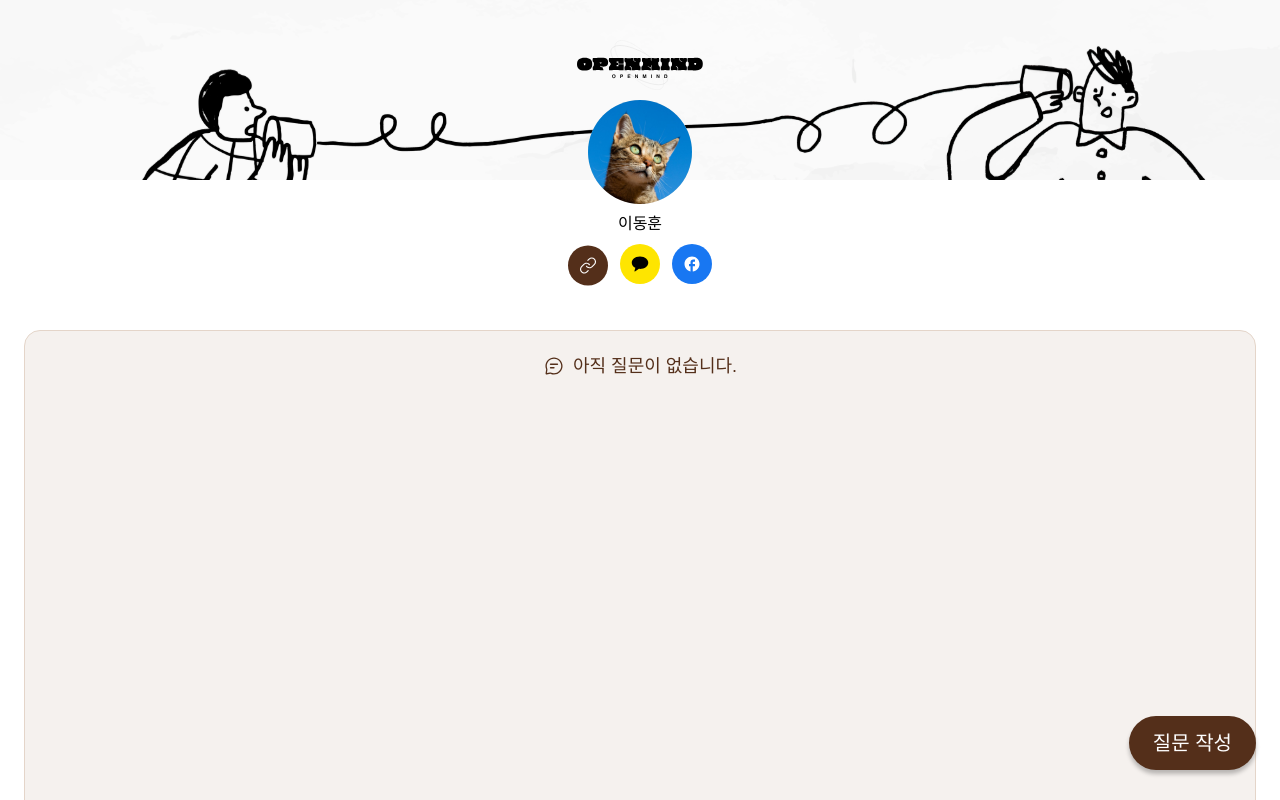
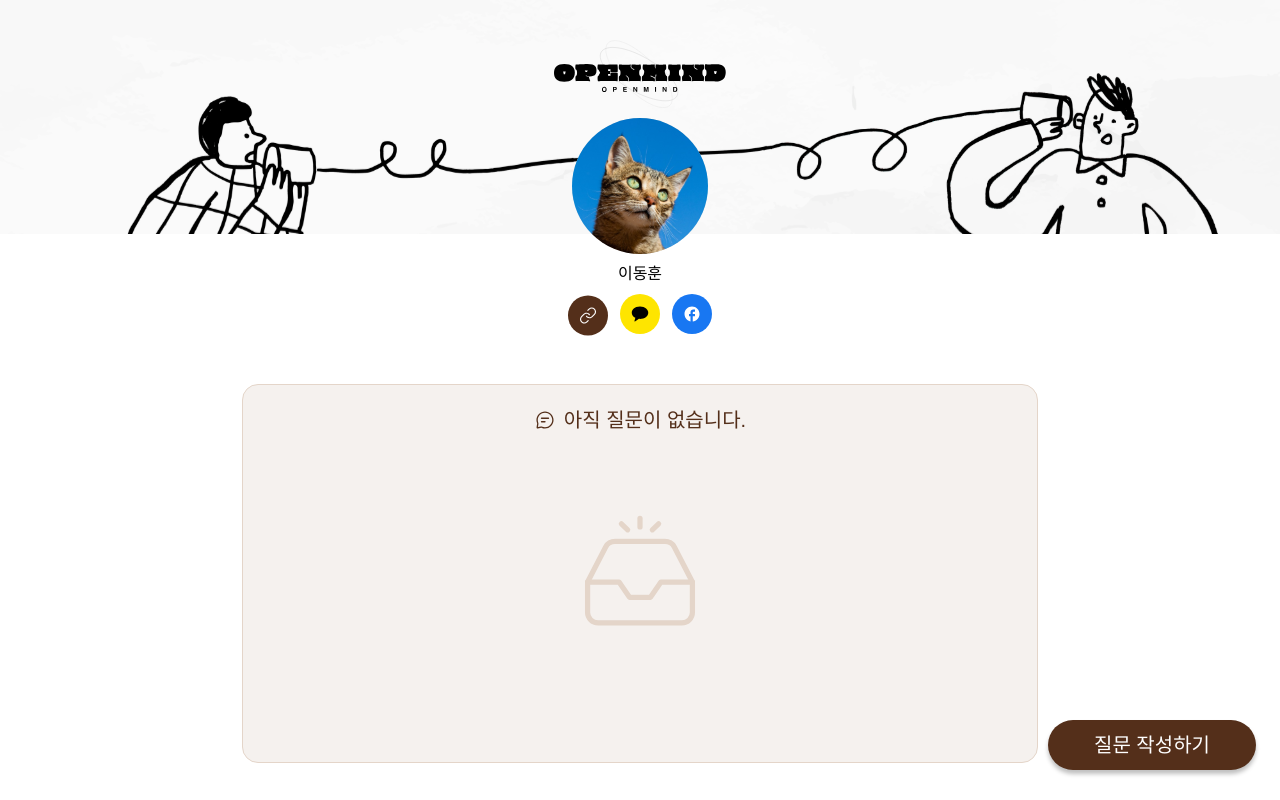
Before and after one commit to Codeit-Sprint-Part-2-Team-6/Open-Mind, a React (Create React App) app: page /post in a window 1280 px wide. Shown: the top 800 px of the page. Built offline with nearby package versions, Linux system fonts and the light colour scheme; a web font is replaced by a local one.

Commit message:
feat: 페이지 내 반응형 스타일 구현
- 헤더, 컨테이너, 버튼 및 모달 모두 반응형 스타일 구현

```diff
--- a/src/pages/FeedDetail/CreateQuestionModal.jsx
+++ b/src/pages/FeedDetail/CreateQuestionModal.jsx
@@ -8,7 +8,7 @@ const ModalOverlay = styled.div`
   left: 0;
   right: 0;
   bottom: 0;
-  padding: 0 24px;
+  margin: 0 auto;
   background-color: rgba(0, 0, 0, 0.5);
   display: flex;
   align-items: center;
@@ -17,7 +17,7 @@ const ModalOverlay = styled.div`
 `;
 
 const ModalContainer = styled.div`
-  width: 100%;
+  width: fit-content;
   display: flex;
   flex-direction: column;
   background: white;
@@ -75,10 +75,11 @@ const ReceiverNickname = styled.p`
 `;
 
 const QuestionTextArea = styled.textarea`
-  width: 100%;
+  width: 280px;
   height: 358px;
   padding: 16px;
   border: none;
+  background-color: ${(props) => props.theme.gray[20]};
   outline-color: ${(props) => props.theme.gray[20]};
   transition: outline-color 0.2s ease;
   font-family: Pretendard-Regular;
@@ -96,6 +97,11 @@ const QuestionTextArea = styled.textarea`
   &:focus {
     outline-color: ${(props) => props.theme.gray[50]};
     border-radius: 8px;
+  }
+
+  @media (${({ theme }) => theme.typography.device.tabletMn}) {
+    height: 180px;
+    width: 532px;
   }
 `;
 
--- a/src/pages/FeedDetail/FeedDetailPage.jsx
+++ b/src/pages/FeedDetail/FeedDetailPage.jsx
@@ -11,6 +11,14 @@ const Main = styled.main`
   align-items: center;
   padding: 0 24px;
   margin-top: 150px;
+
+  @media (${({ theme }) => theme.typography.device.tabletMn}) {
+    padding: 0 32px;
+  }
+
+  @media (${({ theme }) => theme.typography.device.laptopMn}) {
+    padding: 0 242px;
+  }
 `;
 
 const QuestionsContainer = styled.div`
@@ -26,6 +34,10 @@ const QuestionsContainer = styled.div`
   border: 1px solid ${(props) => props.theme.brown[20]};
   border-radius: 16px;
   position: relative;
+
+  @media (${({ theme }) => theme.typography.device.tabletMn}) {
+    aspect-ratio: ${(props) => (props.isNoQuestion ? null : 2.1)};
+  }
 `;
 
 const QuestionCounterContainer = styled.div`
@@ -42,6 +54,10 @@ const QuestionIcon = styled.img`
 const QuestionCountText = styled.p`
   font-size: ${(props) => props.theme.typography.body2.fontSize};
   color: ${(props) => props.theme.brown[40]};
+
+  @media (${({ theme }) => theme.typography.device.tabletMn}) {
+    font-size: ${(props) => props.theme.typography.body1Bold.fontSize};
+  }
 `;
 
 const NoQuestionImage = styled.img`
@@ -49,10 +65,15 @@ const NoQuestionImage = styled.img`
   top: 50%;
   left: 50%;
   transform: translate(-50%, -50%);
+
+  @media (${({ theme }) => theme.typography.device.tabletMn}) {
+    width: 150px;
+    height: 154px;
+  }
 `;
 
 const CreateQuestionBtn = styled.button`
-  position: absolute;
+  position: fixed;
   bottom: 30px;
   right: 24px;
   font-size: ${(props) => props.theme.typography.body1.fontSize};
@@ -64,6 +85,19 @@ const CreateQuestionBtn = styled.button`
   box-shadow: ${(props) => props.theme.shadows['medium']};
   line-height: 26px;
   cursor: pointer;
+
+  &::after {
+    content: '질문 작성';
+  }
+
+  @media (${(props) => props.theme.typography.device.tabletMn}) {
+    width: 208px;
+    padding: 12px 24px;
+
+    &::after {
+      content: '질문 작성하기';
+    }
+  }
 `;
 
 function FeedDetailPage() {
@@ -103,7 +137,7 @@ function FeedDetailPage() {
             </>
           )}
         </QuestionsContainer>
-        <CreateQuestionBtn onClick={handleOpenModal}>질문 작성</CreateQuestionBtn>
+        <CreateQuestionBtn onClick={handleOpenModal} />
 
         {isModalOpen && <CreateQuestionModal onClose={handleCloseModal} />}
       </Main>
--- a/src/pages/FeedDetail/Header.jsx
+++ b/src/pages/FeedDetail/Header.jsx
@@ -12,18 +12,29 @@ const HeaderContainer = styled.header`
   background-repeat: no-repeat;
   width: 100%;
   height: 180px;
+
+  @media (${({ theme }) => theme.typography.device.tabletMn}) {
+    height: 234px;
+  }
 `;
 
 const Logo = styled.img`
   height: 50px;
-  width: auto;
   margin-top: 40px;
+
+  @media (${({ theme }) => theme.typography.device.tabletMn}) {
+    height: 68px;
+  }
 `;
 
 const ProfileImage = styled.img`
   height: 104px;
-  width: auto;
   margin-top: 10px;
+
+  @media (${({ theme }) => theme.typography.device.tabletMn}) {
+    height: 136px;
+    width: 136px;
+  }
 `;
 
 const UserName = styled.h1`
@@ -54,21 +65,21 @@ const ShareIcon = styled.img`
 `;
 
 const fadeInOut = keyframes`
-  0% { opacity: 0; bottom: 10px; }
-  10% { opacity: 1; bottom: 30px; }
-  90% { opacity: 1; bottom: 30px; }
-  100% { opacity: 0; bottom: 10px; }
+  0% { opacity: 0; bottom: 30px; }
+  10% { opacity: 1; bottom: 64px; }
+  90% { opacity: 1; bottom: 64px; }
+  100% { opacity: 0; bottom: 30px; }
 `;
 
 const ToastMessage = styled.div`
   position: fixed;
-  bottom: 30px;
+  // bottom: 50px;
   left: 50%;
   transform: translateX(-50%);
-  background-color: rgba(0, 0, 0, 0.8);
-  color: #fff;
-  padding: 10px 20px;
-  border-radius: 5px;
+  background-color: black;
+  color: white;
+  padding: 12px 20px;
+  border-radius: 8px;
   font-size: 0.875rem;
   animation: ${fadeInOut} 5s ease-in-out forwards;
   z-index: 1000;
```
